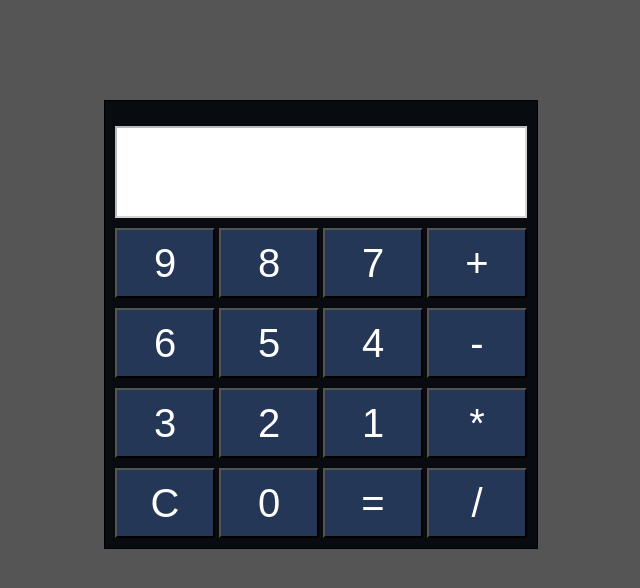
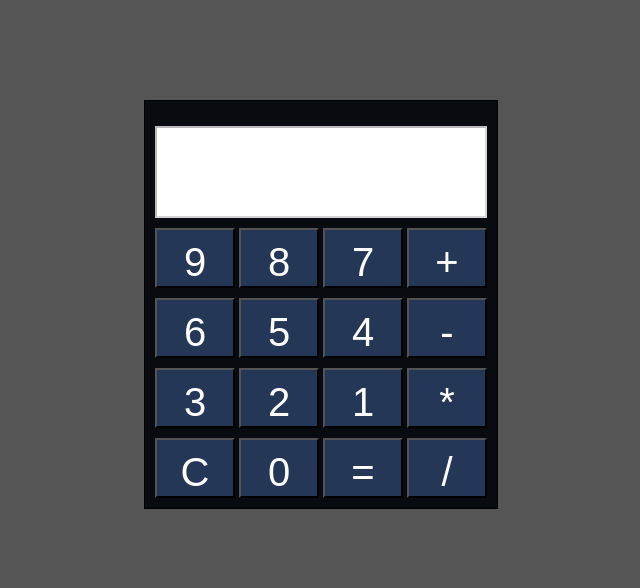
Before and after one commit to Prabesh001/calculator, a plain HTML site: page index.html in a window 1280 px wide. Shown: the whole page, without its empty margins (319-959 px from the left). Drawn offline with Linux system fonts and the light colour scheme.

Commit message:
calculator.css

```diff
--- a/calculator.css
+++ b/calculator.css
@@ -12,7 +12,7 @@ body{
 }
 .display{
   font-size : 50px ;
-  width: 378px;
+  width: 298px;
   padding: 15px;
   overflow: hidden;
   background-color: white;
@@ -22,7 +22,7 @@ button{
   background: #243756;
   color:#fff;
   font-size: 40px;
-  height: 70px;
-  width: 100px;
+  height: 60px;
+  width: 80px;
   padding: 10px;
 }
```
